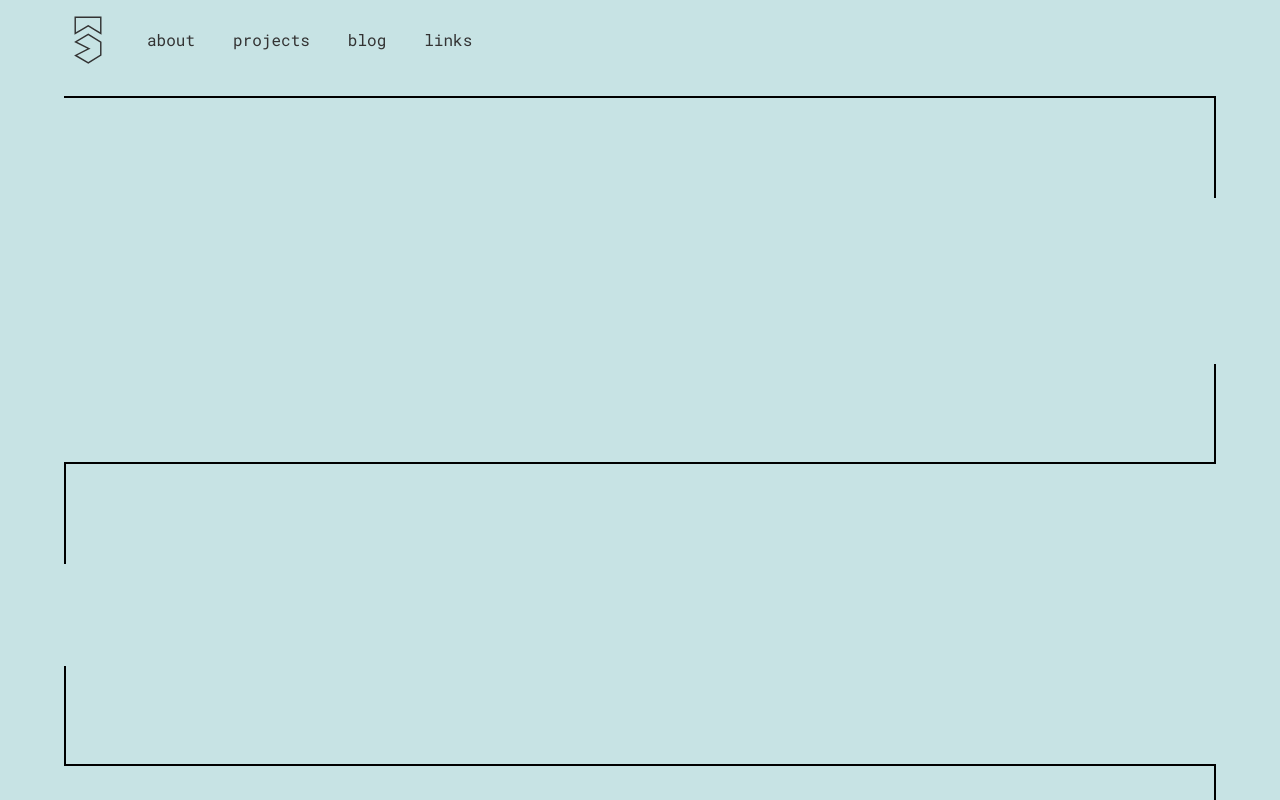
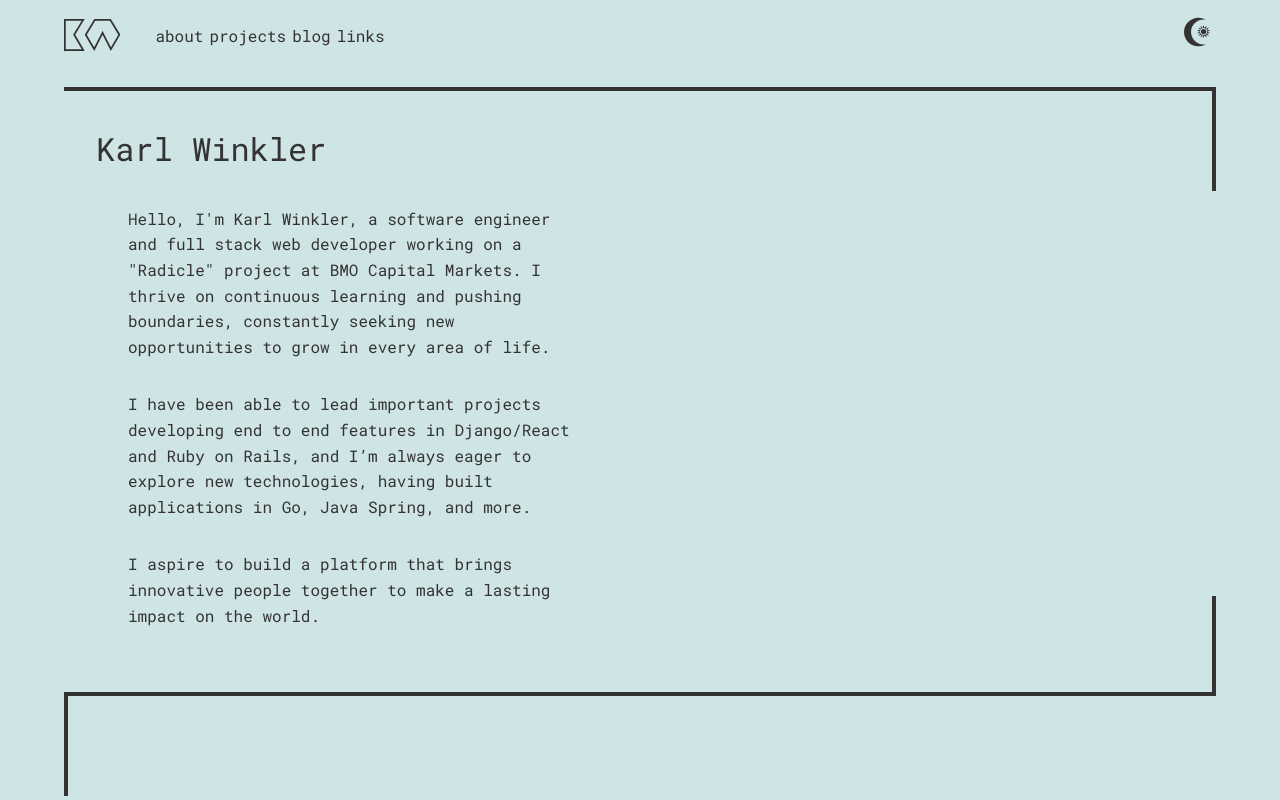
Before and after one commit to KarlWinkler/PersonalPage, a Vue app: page / in a window 1280 px wide. Shown: the top 800 px of the page. Built offline with nearby package versions, Linux system fonts and the light colour scheme.

Commit message:
add about page

```diff
--- a/src/App.vue
+++ b/src/App.vue
@@ -1,10 +1,14 @@
 <script setup lang="ts">
-import { RouterLink, RouterView } from 'vue-router'
+import { RouterView } from 'vue-router'
 import Header from './components/header/Header.vue'
+import { ref, provide } from 'vue'
+
+const theme = ref('light')
+provide('theme', theme)
 </script>
 
 <template>
-  <div class="app-container">
+  <div :class="['app-container', theme]">
     <Header />
 
     <RouterView />
@@ -17,13 +21,44 @@ import Header from './components/header/Header.vue'
 
 <style>
 body {
-  background-color: #c7e3e4;
+  background-color: #cfe4e5;
+  --forground-color: #333;
+  --transition-length: 0.1s;
 
   font-family: 'Roboto Mono', serif;
   font-optical-sizing: auto;
   font-size: 16px;
-  font-weight: 200;
+  font-weight: 700;
   font-style: normal;
+}
+
+.dark {
+  background-color: #333;
+  --forground-color: #cfe4e5;
+}
+
+p {
+  transition: var(--transition-length);
+}
+
+a {
+  transition: var(--transition-length);
+}
+
+h1 {
+  transition: var(--transition-length);
+}
+
+div {
+  transition: var(--transition-length);
+}
+
+div::before {
+  transition: var(--transition-length);
+}
+
+div::after {
+  transition: var(--transition-length);
 }
 
 .app-container {
@@ -31,5 +66,7 @@ body {
   grid-template-rows: auto 1fr auto;
   min-height: 100vh;
   width: 100%;
+
+  color: var(--forground-color);
 }
 </style>
--- /dev/null
+++ b/src/components/AboutSection.vue
@@ -0,0 +1,32 @@
+<template>
+  <div class="about">
+    <h1>Karl Winkler</h1>
+    <p>
+      Hello, I'm Karl Winkler, a software engineer and full stack web developer working on a
+      "Radicle" project at BMO Capital Markets. I thrive on continuous learning and pushing
+      boundaries, constantly seeking new opportunities to grow in every area of life.
+    </p>
+    <p>
+      I have been able to lead important projects developing end to end features in Django/React and
+      Ruby on Rails, and I’m always eager to explore new technologies, having built applications in
+      Go, Java Spring, and more.
+    </p>
+    <p>
+      I aspire to build a platform that brings innovative people together to make a lasting impact
+      on the world.
+    </p>
+  </div>
+</template>
+
+<style>
+.about {
+  display: inline-block;
+  color: var(--forground-color);
+  padding: 32px;
+  width: 50%;
+}
+
+p {
+  margin: 32px;
+}
+</style>
--- a/src/components/header/Header.vue
+++ b/src/components/header/Header.vue
@@ -1,23 +1,38 @@
 <script setup lang="ts">
 import HeaderLink from './HeaderLink.vue'
+import Logo from '../svg/LogoSvg.vue'
+import ThemeToggle from '../svg/ThemeTogleSvg.vue'
+import { inject } from 'vue'
+
+const theme: { value: string } = inject('theme')!
+
+// const toggleTheme = () => (theme = theme == 'light' ? 'dark' : 'light')
+const toggleTheme = () => (theme.value = theme.value == 'light' ? 'dark' : 'light')
 </script>
 
 <template>
   <div class="header">
-    <img alt="karl winkler logo" class="logo" src="/src/assets/logo.svg" width="48" height="48" />
-    <HeaderLink to="#about">about</HeaderLink>
-    <HeaderLink to="#projects">projects</HeaderLink>
-    <HeaderLink to="#blog">blog</HeaderLink>
-    <HeaderLink to="#links">links</HeaderLink>
+    <Logo />
+    <div class="links">
+      <HeaderLink to="#about">about</HeaderLink>
+      <HeaderLink to="#projects">projects</HeaderLink>
+      <HeaderLink to="#blog">blog</HeaderLink>
+      <HeaderLink to="#links">links</HeaderLink>
+    </div>
+    <div @click="toggleTheme">
+      <ThemeToggle />
+    </div>
   </div>
 </template>
 
 <style>
 .header {
-  display: flex;
-  justify-content: start;
+  display: grid;
+  grid-template-columns: auto 1fr auto;
+  padding: 16px 64px;
   align-items: center;
-  padding: 16px 64px;
+  justify-content: center;
   gap: 32px;
+  color: var(--forground-color);
 }
 </style>
--- a/src/components/header/HeaderLink.vue
+++ b/src/components/header/HeaderLink.vue
@@ -10,6 +10,6 @@ const { to } = defineProps<{ to: string }>()
 
 <style>
 .link {
-  color: #333;
+  color: var(--forground-color);
 }
 </style>
--- /dev/null
+++ b/src/components/svg/LogoSvg.vue
@@ -0,0 +1,15 @@
+<template>
+  <svg
+    width="auto"
+    height="32"
+    viewBox="0 0 386 219"
+    fill="none"
+    xmlns="http://www.w3.org/2000/svg"
+  >
+    <path
+      d="M104.093 166.289L131.533 213L6 213L6 107.5L6 6L131.335 6L104.143 50.6281L71.3926 104.378L69.5247 107.444L71.343 110.539L104.093 166.289ZM379.008 107.556L320.888 206.493L269.344 104.788L263.992 94.2274L258.64 104.788L207.096 206.492L148.991 107.556L210.854 6L263.992 6L317.13 6L379.008 107.556Z"
+      stroke="currentColor"
+      stroke-width="12"
+    />
+  </svg>
+</template>
--- /dev/null
+++ b/src/components/svg/ThemeTogleSvg.vue
@@ -0,0 +1,16 @@
+<template>
+  <svg width="32" height="32" viewBox="0 0 425 381" fill="none" xmlns="http://www.w3.org/2000/svg">
+    <path
+      fill-rule="evenodd"
+      clip-rule="evenodd"
+      d="M290.01 28.0245C280.002 26.135 269.676 25.1465 259.119 25.1465C167.716 25.1465 93.6187 99.2434 93.6187 190.646C93.6187 282.05 167.716 356.146 259.119 356.146C269.433 356.146 279.527 355.203 289.32 353.397C260.508 370.913 226.682 381 190.5 381C85.2898 381 0 295.71 0 190.5C0 85.2898 85.2898 0 190.5 0C226.972 0 261.049 10.2492 290.01 28.0245Z"
+      fill="currentColor"
+    />
+    <path
+      fill-rule="evenodd"
+      clip-rule="evenodd"
+      d="M271.975 137.915L261 95L250.025 137.915L221.517 104.012L230.248 147.439L189.853 129.262L216.562 164.6L172.281 165.751L211.678 186L172.281 206.249L216.562 207.4L189.853 242.738L230.248 224.561L221.517 267.988L250.025 234.085L261 277L271.975 234.085L300.483 267.988L291.752 224.561L332.147 242.738L305.438 207.4L349.718 206.249L310.322 186L349.718 165.751L305.438 164.6L332.147 129.262L291.752 147.439L300.483 104.012L271.975 137.915ZM260.5 234C287.286 234 309 212.286 309 185.5C309 158.714 287.286 137 260.5 137C233.714 137 212 158.714 212 185.5C212 212.286 233.714 234 260.5 234ZM260.5 221.901C240.397 221.901 224.099 205.603 224.099 185.5C224.099 165.397 240.397 149.099 260.5 149.099C280.603 149.099 296.901 165.397 296.901 185.5C296.901 205.603 280.603 221.901 260.5 221.901Z"
+      fill="currentColor"
+    />
+  </svg>
+</template>
--- a/src/views/HomeView.vue
+++ b/src/views/HomeView.vue
@@ -1,12 +1,12 @@
 <script setup lang="ts">
-import Word from '../components/Word.vue'
+import Word from '@/components/Word.vue'
+import AboutSection from '@/components/AboutSection.vue'
 </script>
 
 <template>
   <main class="container">
     <div class="category right-down">
-      <div class="placeholder"></div>
-      <div class="content"></div>
+      <AboutSection />
     </div>
     <div class="category left-down right-up">
       <div class="placeholder"></div>
@@ -25,18 +25,20 @@ import Word from '../components/Word.vue'
 .container {
   position: relative;
 
+  --border-width: 4px;
+
   padding: 16px 64px;
 }
 
 .content {
   padding: 32px;
-  color: black;
+  color: var(--forground-color);
 }
 
 .category {
   position: relative;
   width: 100%;
-  border-top: 2px solid black;
+  border-top: var(--border-width) solid var(--forground-color);
 }
 
 .left-up::before {
@@ -48,7 +50,7 @@ import Word from '../components/Word.vue'
   height: 100px;
   width: 100px;
 
-  border-left: 2px solid black;
+  border-left: var(--border-width) solid var(--forground-color);
 }
 
 .left-down::after {
@@ -60,7 +62,7 @@ import Word from '../components/Word.vue'
   height: 100px;
   width: 100px;
 
-  border-left: 2px solid black;
+  border-left: var(--border-width) solid var(--forground-color);
 }
 
 .right-up::before {
@@ -72,7 +74,7 @@ import Word from '../components/Word.vue'
   height: 100px;
   width: 100px;
 
-  border-right: 2px solid black;
+  border-right: var(--border-width) solid var(--forground-color);
 }
 
 .right-down::after {
@@ -84,13 +86,13 @@ import Word from '../components/Word.vue'
   height: 100px;
   width: 100px;
 
-  border-right: 2px solid black;
+  border-right: var(--border-width) solid var(--forground-color);
 }
 
 .category1 {
   position: relative;
   width: 100%;
-  border-top: 2px solid black;
+  border-top: var(--border-width) solid var(--forground-color);
 }
 
 .category1::after {
@@ -102,13 +104,13 @@ import Word from '../components/Word.vue'
   height: 100px;
   width: 100px;
 
-  border-right: 2px solid black;
+  border-right: 2px solid var(--forground-color);
 }
 
 .category2 {
   position: relative;
   width: 100%;
-  border-top: 2px solid black;
+  border-top: 2px solid var(--forground-color);
 }
 
 .category2::before {
@@ -120,7 +122,7 @@ import Word from '../components/Word.vue'
   height: 100px;
   width: 100px;
 
-  border-right: 2px solid black;
+  border-right: 2px solid var(--forground-color);
 }
 
 .category2::after {
@@ -132,13 +134,13 @@ import Word from '../components/Word.vue'
   height: 100px;
   width: 100px;
 
-  border-left: 2px solid black;
+  border-left: 2px solid var(--forground-color);
 }
 
 .category3 {
   position: relative;
   width: 100%;
-  border-top: 2px solid black;
+  border-top: 2px solid var(--forground-color);
 }
 
 .category3::before {
@@ -150,7 +152,7 @@ import Word from '../components/Word.vue'
   height: 100px;
   width: 100px;
 
-  border-left: 2px solid black;
+  border-left: 2px solid var(--forground-color);
 }
 
 .category3::after {
@@ -162,12 +164,12 @@ import Word from '../components/Word.vue'
   height: 100px;
   width: 100px;
 
-  border-right: 2px solid black;
+  border-right: 2px solid var(--forground-color);
 }
 
 .category4 {
   position: relative;
   width: 100%;
-  border-top: 2px solid black;
+  border-top: 2px solid var(--forground-color);
 }
 </style>
```
Also changed, not shown: src/assets/logo.svg (deleted).
